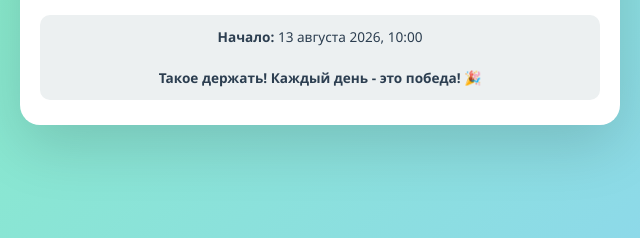
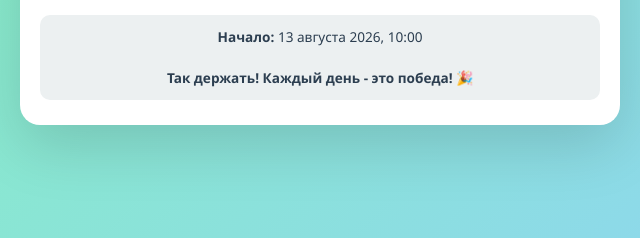
Before and after one commit to RedHeads-Enjoyer/No_sigarents, a plain HTML site: page index.html in a window 1280 px wide. Shown: the part 545-783 px from the top of the page, 320-960 px from the left. Drawn offline with Linux system fonts and the light colour scheme.

Commit message:
Фикс такое

```diff
--- a/index.html
+++ b/index.html
@@ -211,7 +211,7 @@
         <div class="info-section">
             <strong>Начало:</strong> 13 августа 2026, 10:00<br>
             <br>
-            <strong>Такое держать! Каждый день - это победа! 🎉</strong>
+            <strong>Так держать! Каждый день - это победа! 🎉</strong>
         </div>
     </div>
 
```
